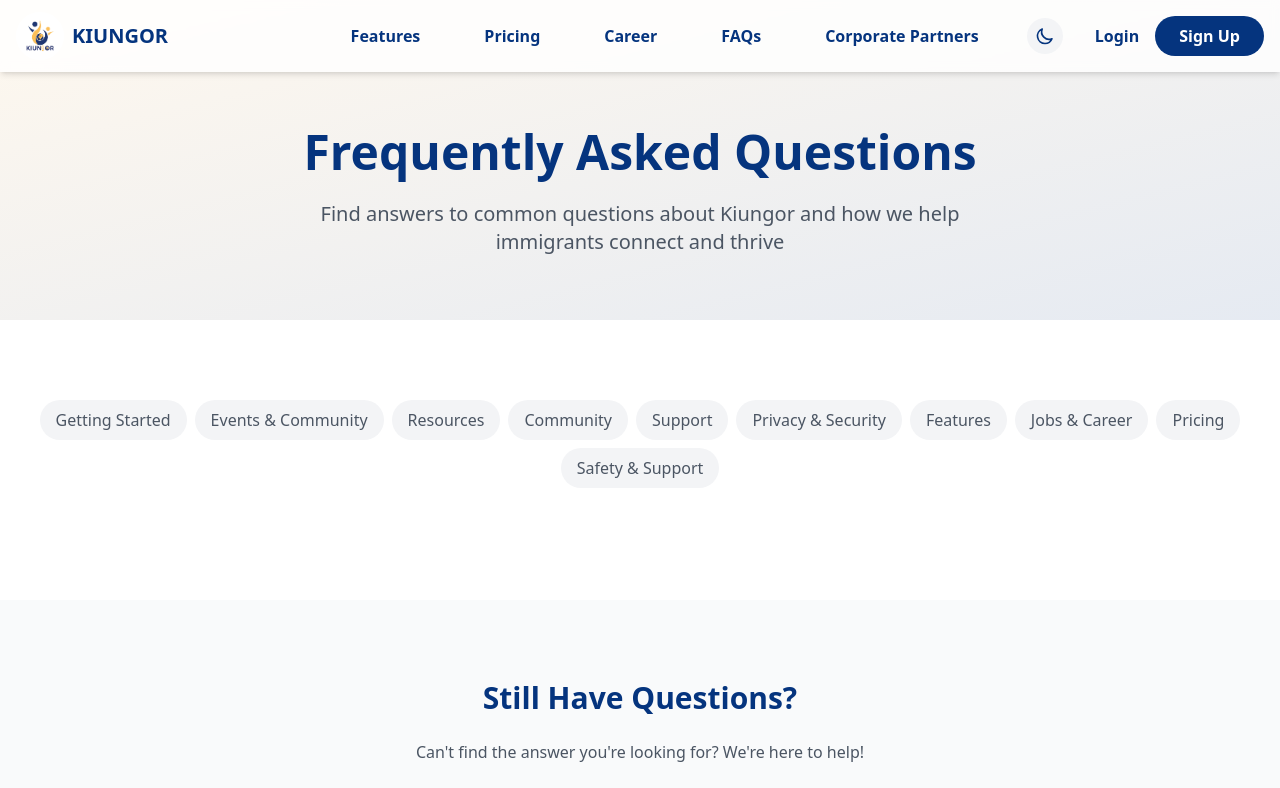
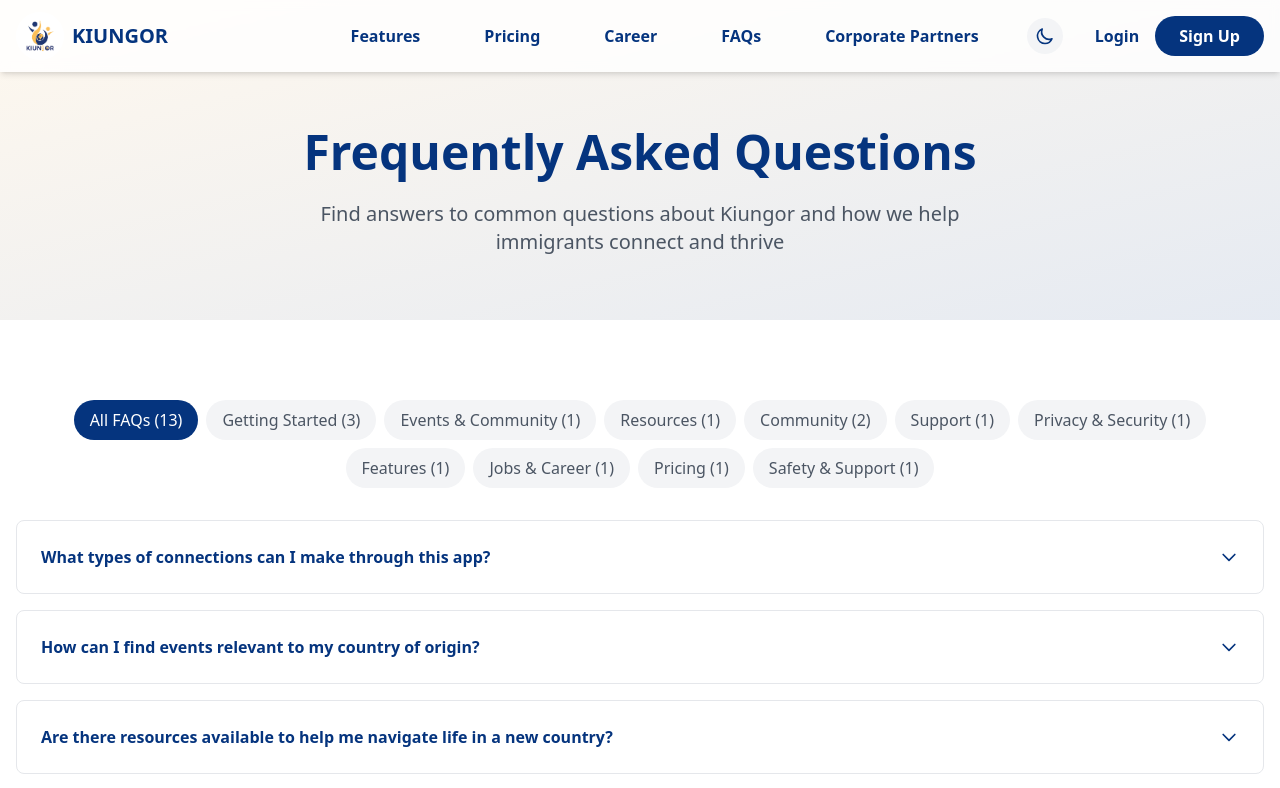
Before and after one commit to omololevy/omololevy, a Next.js app: page /faqs in a window 1280 px wide. Shown: the top 788 px of the page. Built offline with nearby package versions, Linux system fonts and the light colour scheme.

Commit message:
update the category of the faqs

```diff
--- a/src/components/faqs/FAQAccordion.tsx
+++ b/src/components/faqs/FAQAccordion.tsx
@@ -87,15 +87,28 @@ const faqs: FAQ[] = [
 const categories = Array.from(new Set(faqs.map(faq => faq.category)));
 
 export default function FAQAccordion() {
-  const [activeCategory, setActiveCategory] = useState<string>('General');
+  const [activeCategory, setActiveCategory] = useState<string>('All');
   const [activeIndex, setActiveIndex] = useState<number | null>(null);
 
-  const filteredFaqs = faqs.filter(faq => faq.category === activeCategory);
+  // Get filtered FAQs based on category
+  const filteredFaqs = activeCategory === 'All'
+    ? faqs
+    : faqs.filter(faq => faq.category === activeCategory);
 
   return (
     <div>
       {/* Category Tabs */}
       <div className="flex flex-wrap gap-2 mb-8 justify-center">
+        <button
+          onClick={() => setActiveCategory('All')}
+          className={`px-4 py-2 rounded-full transition-colors ${
+            activeCategory === 'All'
+              ? 'bg-[#05347e] text-white dark:bg-[#ffbd59] dark:text-[#05347e]'
+              : 'bg-gray-100 text-gray-600 dark:bg-gray-800 dark:text-gray-300 hover:bg-gray-200 dark:hover:bg-gray-700'
+          }`}
+        >
+          All FAQs ({faqs.length})
+        </button>
         {categories.map((category) => (
           <button
             key={category}
@@ -106,10 +119,21 @@ export default function FAQAccordion() {
                 : 'bg-gray-100 text-gray-600 dark:bg-gray-800 dark:text-gray-300 hover:bg-gray-200 dark:hover:bg-gray-700'
             }`}
           >
-            {category}
+            {category} ({faqs.filter(faq => faq.category === category).length})
           </button>
         ))}
       </div>
+
+      {/* Show category description if not "All" */}
+      {activeCategory !== 'All' && (
+        <motion.div
+          initial={{ opacity: 0 }}
+          animate={{ opacity: 1 }}
+          className="text-center mb-8 text-gray-600 dark:text-gray-300"
+        >
+          Showing {filteredFaqs.length} questions in {activeCategory}
+        </motion.div>
+      )}
 
       {/* FAQ Items */}
       <div className="space-y-4">
```
